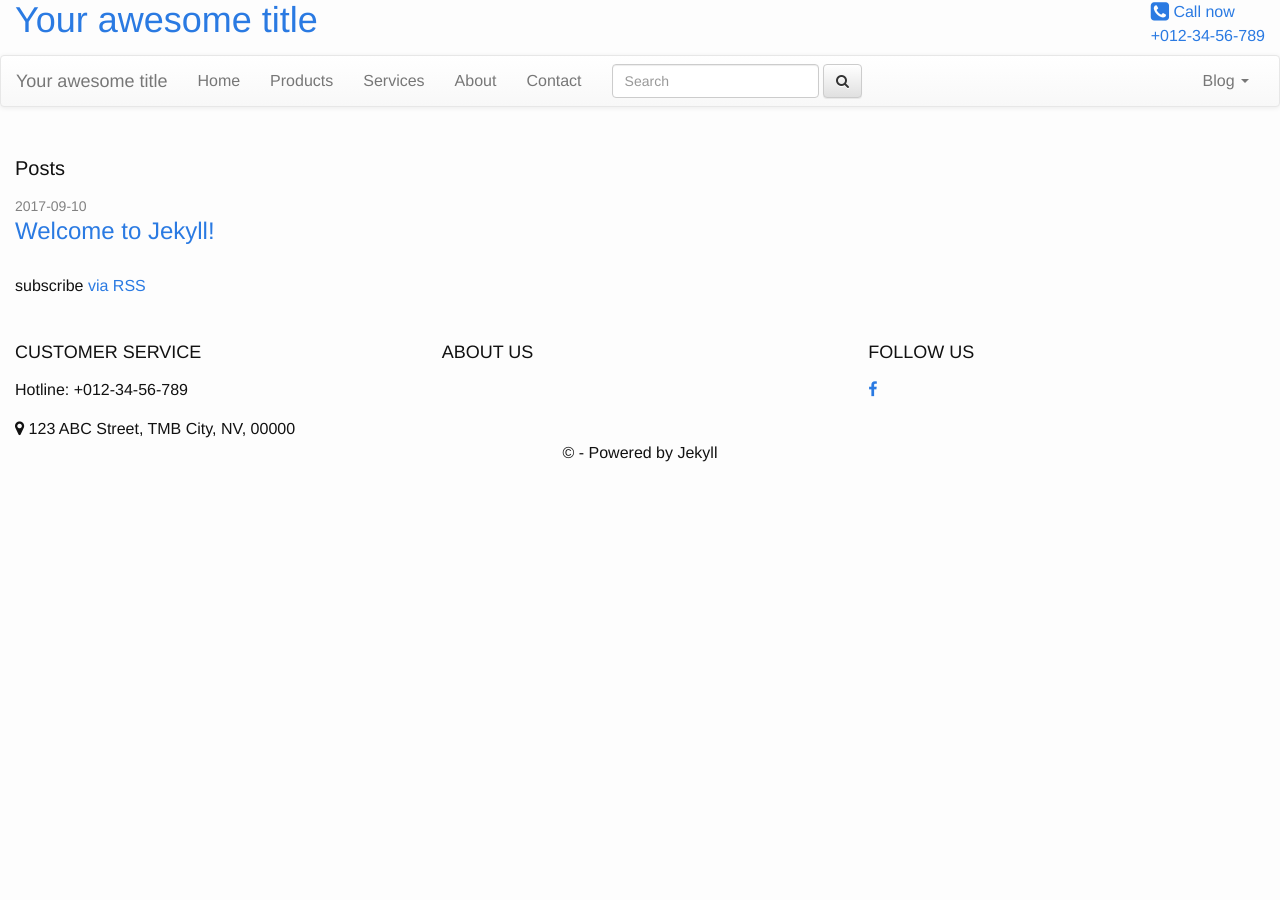
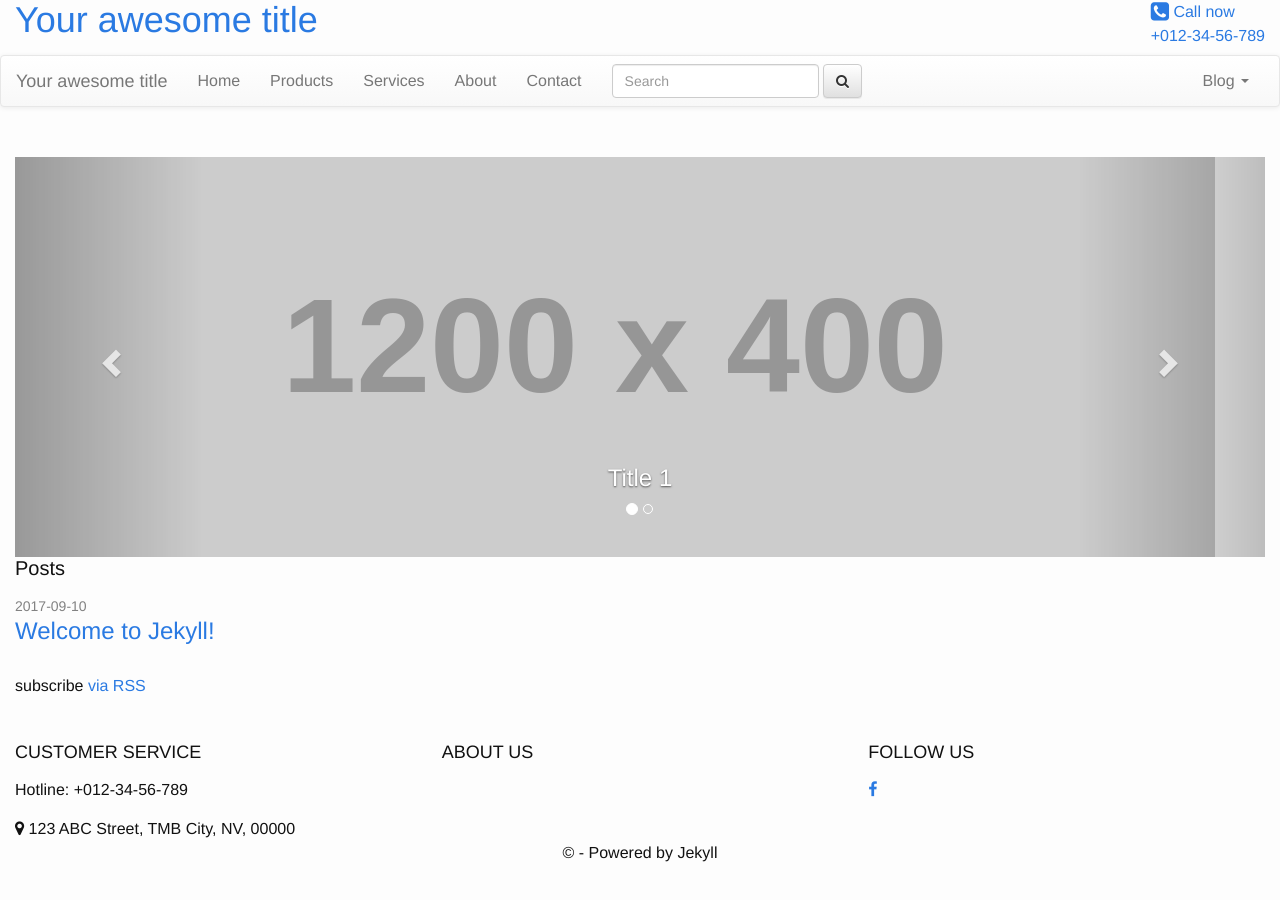
Before and after one commit to suakhoabmt/blog-theme, a Jekyll site: the page built from index.md, in a window 1280 px wide. Built offline with Jekyll 4.4.1, drawn with Linux system fonts in a browser that asks for light colours; nearby versions of some CDN libraries.

Commit message:
Add carousels

```diff
--- a/_config.yml
+++ b/_config.yml
@@ -26,3 +26,6 @@ social:
 
 banner:
   phone: +012-34-56-789
+
+collections:
+  - carousels
--- /dev/null
+++ b/_includes/carousel.html
@@ -0,0 +1,43 @@
+<div id="{{ include.target }}" class="carousel slide" data-ride="carousel">
+  {% assign items = include.collections %}
+  <!-- Indicators -->
+  <ol class="carousel-indicators">
+    {% for item in items %}
+    {% if forloop.first == true %}
+    <li data-target="#{{ include.target }}" data-slide-to="{{ forloop.index }}" class="active"></li>
+    {% else %}
+    <li data-target="#{{ include.target }}" data-slide-to="{{ forloop.index }}"></li>
+    {% endif %}
+    {% endfor %}
+  </ol>
+
+  <!-- Wrapper for slides -->
+  <div class="carousel-inner">
+    {% for item in items %}
+    {% if forloop.first == true %}
+    <div class="item active">
+      <img src="{{ item.img }}" alt="{{ item.title | escape }}">
+      <div class="carousel-caption">
+        <h3>{{ item.title }}</h3>
+      </div>
+    </div>
+    {% else %}
+    <div class="item">
+      <img src="{{ item.img }}" alt="{{ item.title | escape }}">
+      <div class="carousel-caption">
+        <h3>{{ item.title }}</h3>
+      </div>
+    </div>
+    {% endif %}
+    {% endfor %}
+  </div>
+
+  <!-- Controls -->
+  <a class="left carousel-control" href="#{{ include.target }}" role="button" data-slide="prev">
+      <span class="glyphicon glyphicon-chevron-left"></span>
+    </a>
+  <a class="right carousel-control" href="#{{ include.target }}" role="button" data-slide="next">
+      <span class="glyphicon glyphicon-chevron-right"></span>
+    </a>
+</div>
+<!-- Carousel -->
--- a/_layouts/home.html
+++ b/_layouts/home.html
@@ -3,6 +3,7 @@ layout: default
 ---
 <div class="row">
   <div class="col-md-12 col-sm-12">
+    {% include carousel.html target = "custom-carousels" collections = site.carousels %}
     <h1 class="page-heading">Posts</h1>
     {{ content }}
     <ul class="post-list">
```
Also changed, not shown: _carousels/1.md (added, +4 -0 lines), _carousels/2.md (added, +4 -0 lines).
